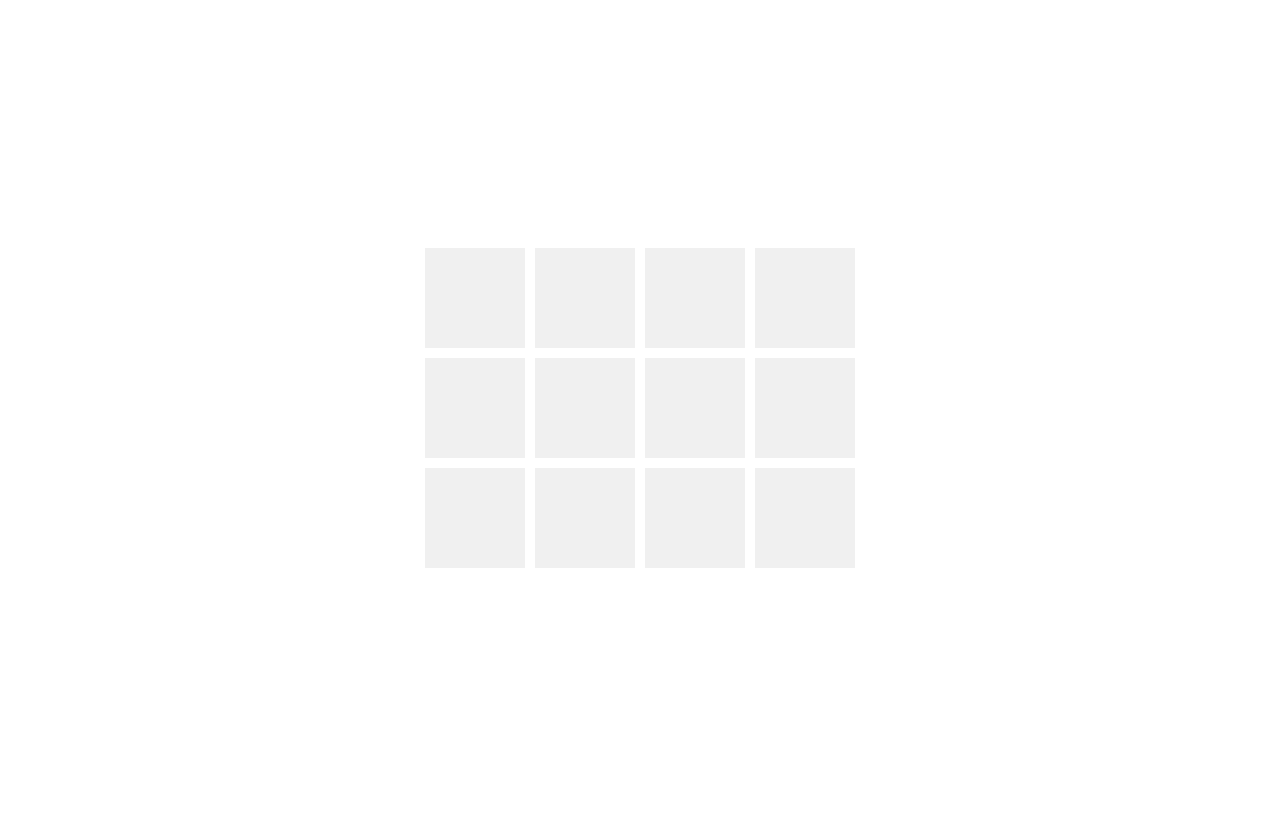
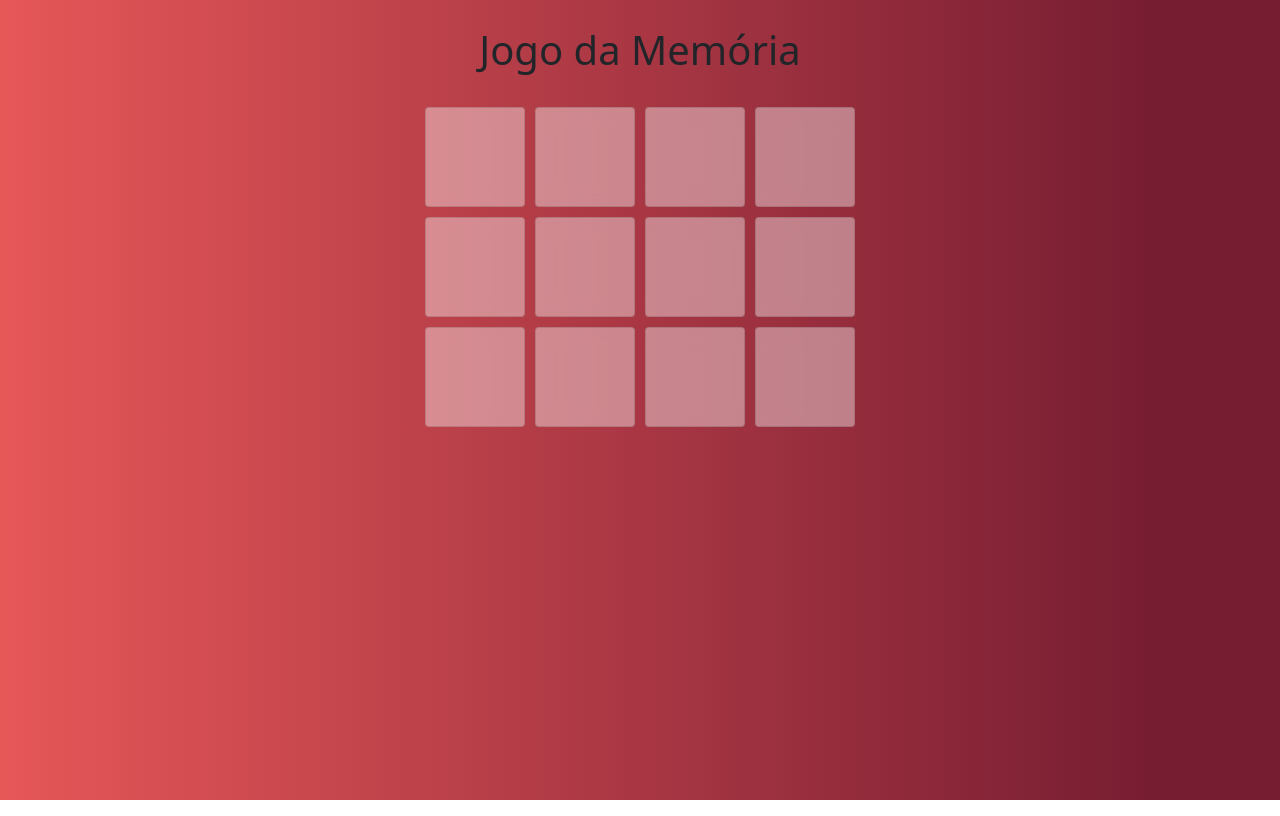
Before and after one commit to HeDuz7/Jogo_da_memoria_JS, a plain HTML site: page index.html in a window 1280 px wide. Drawn offline with nearby package versions, Linux system fonts and the light colour scheme.

Commit message:
Style V1
Signed-off-by: HeDuz7 <notluiz901@gmail.com>

```diff
--- a/index.html
+++ b/index.html
@@ -3,16 +3,21 @@
 <head>
     <meta charset="UTF-8">
     <meta name="viewport" content="width=device-width, initial-scale=1.0">
-    <title>Memory Game</title>
+    <link href="https://cdn.jsdelivr.net/npm/bootstrap@5.0.2/dist/css/bootstrap.min.css" rel="stylesheet" integrity="sha384-EVSTQN3/azprG1Anm3QDgpJLIm9Nao0Yz1ztcQTwFspd3yD65VohhpuuCOmLASjC" crossorigin="anonymous">
+    <script src="https://cdn.jsdelivr.net/npm/bootstrap@5.0.2/dist/js/bootstrap.bundle.min.js" integrity="sha384-MrcW6ZMFYlzcLA8Nl+NtUVF0sA7MsXsP1UyJoMp4YLEuNSfAP+JcXn/tWtIaxVXM" crossorigin="anonymous"></script>  <link rel="stylesheet" href="style.css">
+    <title>Jogo da Memória</title>
     <link rel="stylesheet" href="styles.css">
 </head>
 <body>
+    <div class="titulo">
+        <h1>Jogo da Memória</h1>
+    </div>
     <div class="memory-game">
         <div class="grid">
-            <!-- 16 cards will be generated here -->
+            <!-- Cartas Geradas Pelo JS -->
         </div>
     </div>
-    <div id="message" class="hidden">Parabéns! Você encontrou todos os pares!</div>
+    <div id="message" class="hidden">🎉Parabéns! Você encontrou todos os pares!🎉</div>
     <script src="script.js"></script>
 </body>
 </html>
--- a/script.js
+++ b/script.js
@@ -6,7 +6,6 @@ let chosenCards = [];
 let chosenIndexes = [];
 let matchedPairs = 0;
 
-// Function to shuffle cards
 function shuffle(array) {
     for (let i = array.length - 1; i > 0; i--) {
         const j = Math.floor(Math.random() * (i + 1));
@@ -15,7 +14,6 @@ function shuffle(array) {
     return array;
 }
 
-// Function to create and display cards
 function createCards() {
     const shuffledCards = shuffle(cardsArray.concat(cardsArray));
     shuffledCards.forEach((card, index) => {
@@ -28,7 +26,6 @@ function createCards() {
     });
 }
 
-// Function to handle card click
 function handleCardClick() {
     if (chosenCards.length < 2 && !chosenIndexes.includes(this.dataset.index)) {
         chosenCards.push(this);
@@ -42,7 +39,6 @@ function handleCardClick() {
     }
 }
 
-// Function to check if chosen cards match
 function checkMatch() {
     const [card1, card2] = chosenCards;
 
--- a/styles.css
+++ b/styles.css
@@ -1,8 +1,17 @@
+body{
+    background: rgb(230,87,88);
+    background: linear-gradient(90deg, rgba(230,87,88,1) 0%, rgba(119,29,50,1) 90%);
+}
+
+.titulo{
+    text-align: center;
+    padding-bottom: 2%;
+    padding-top: 2%;
+}
 .memory-game {
     display: flex;
     justify-content: center;
     align-items: center;
-    height: 100vh;
 }
 
 .grid {
@@ -14,12 +23,13 @@
 .card {
     width: 100px;
     height: 100px;
-    background-color: #f0f0f0;
     display: flex;
     justify-content: center;
     align-items: center;
     font-size: 24px;
     cursor: pointer;
+    background-color: rgb(255 255 255 / 40%);
+    backdrop-filter: blur(10px);
 }
 
 .hidden {
```
